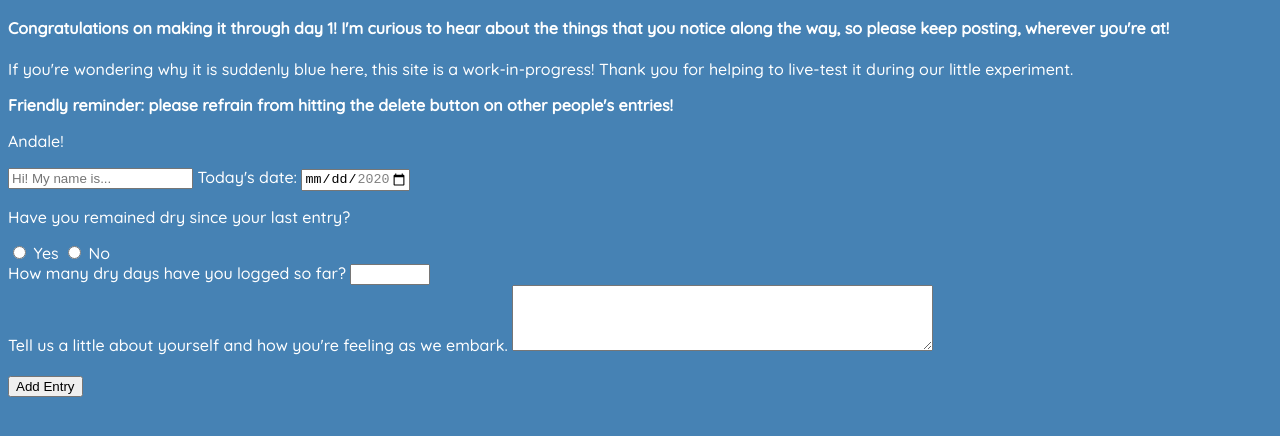
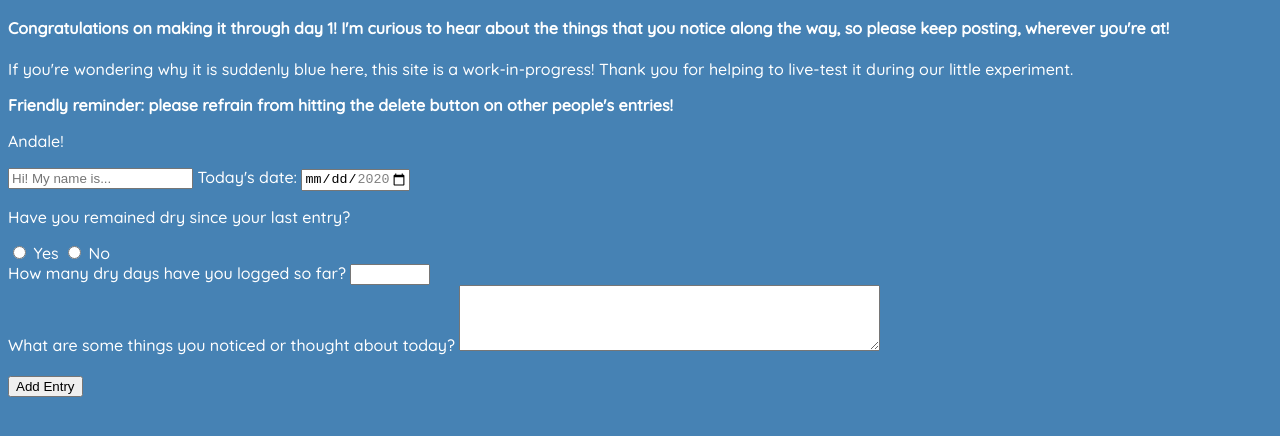
Before and after one commit to panoptic1/30DayChallenge, a plain HTML site: page index.html in a window 1280 px wide. Shown: the part 116-552 px from the top of the page. Drawn offline with Linux system fonts and the light colour scheme; no server answers.

Commit message:
UI updated

```diff
--- a/index.html
+++ b/index.html
@@ -36,7 +36,7 @@
             <label for="quantity">How many dry days have you logged so far?</label>
             <input type="number" id="quantity" name="quantity" min="0" max="10000">
             <br>
-            <label for="journal">Tell us a little about yourself and how you're feeling as we embark.</label>
+            <label for="journal">What are some things you noticed or thought about today?</label>
 
             <textarea id="journal" name="journal" rows="4" cols="50">
 
```
